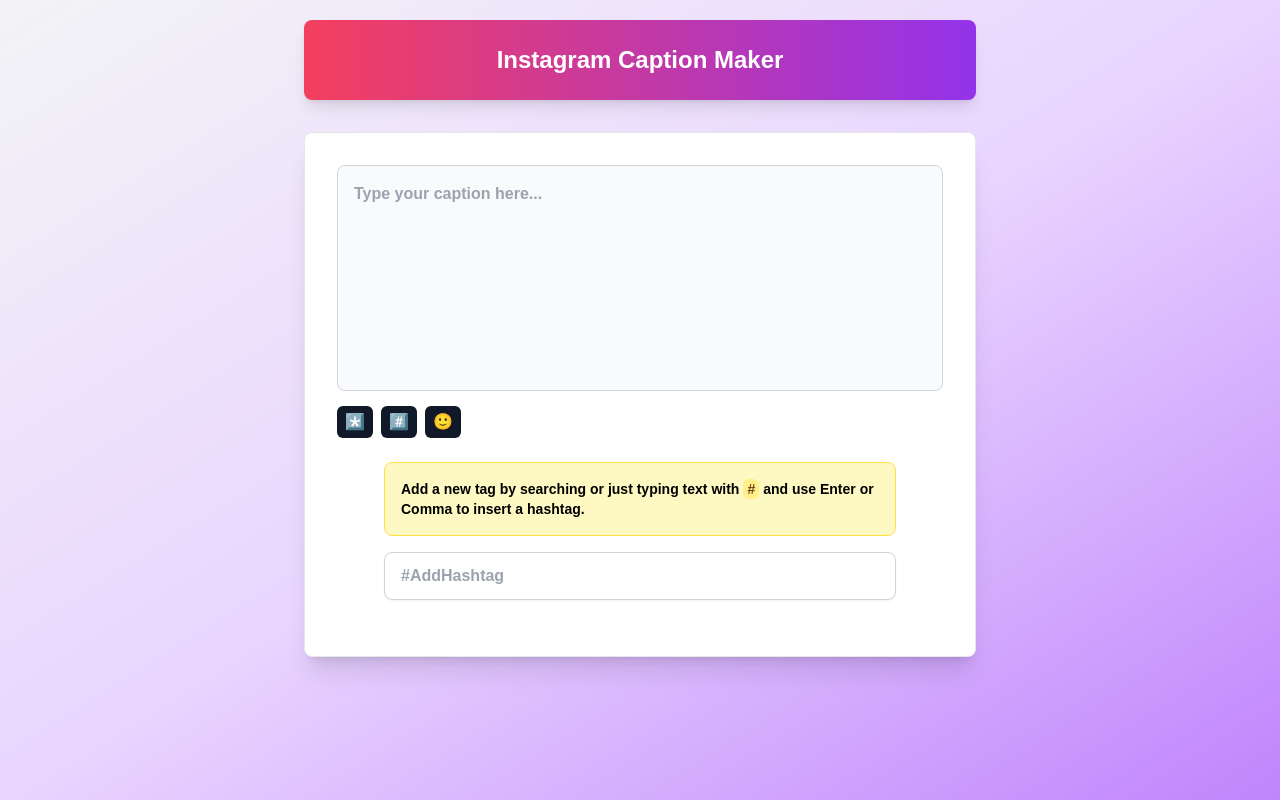
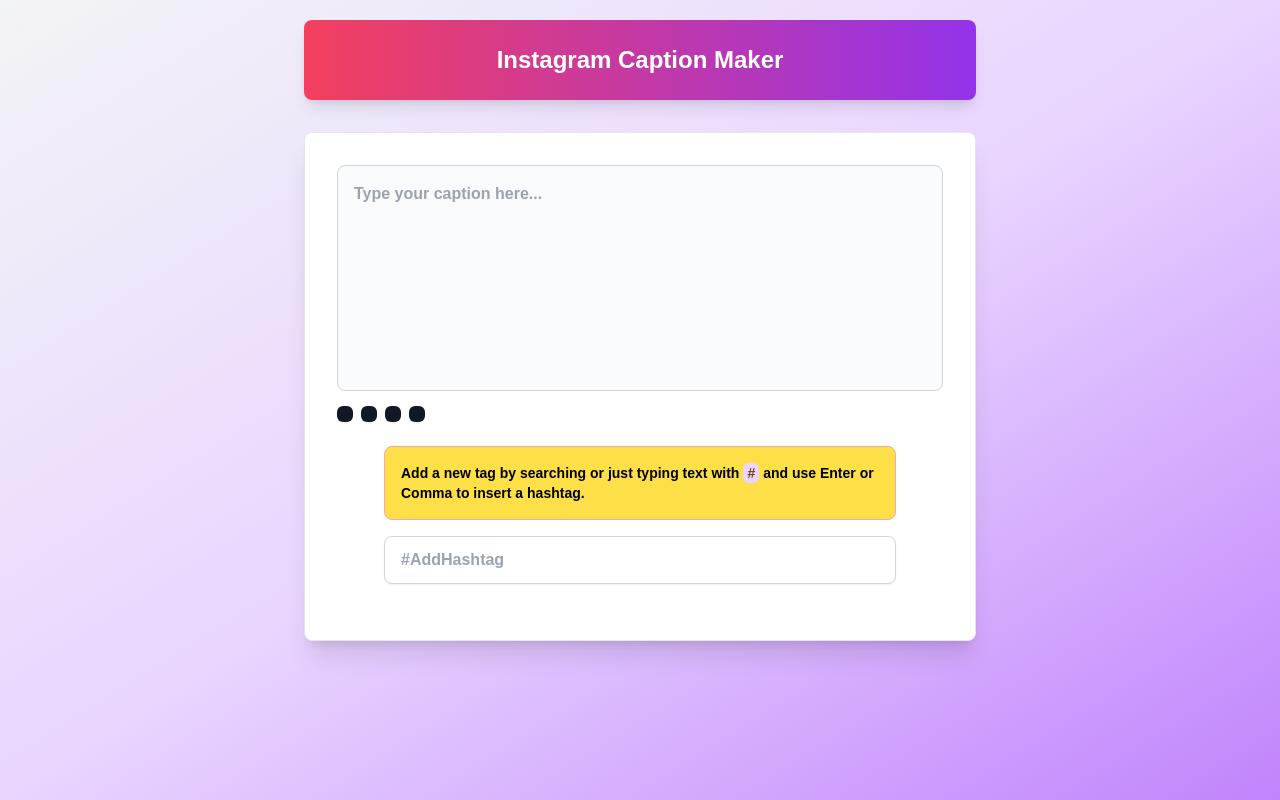
Before and after one commit to mskian/create-insta-caption, a React (Vite) app: page / in a window 1280 px wide. Built offline with nearby package versions, Linux system fonts and the light colour scheme; a web font is replaced by a local one.

Commit message:
UI tweaks

```diff
--- a/package.json
+++ b/package.json
@@ -8,7 +8,8 @@
 	},
 	"dependencies": {
 		"fuse.js": "^7.0.0",
-		"preact": "^10.23.1"
+		"preact": "^10.23.1",
+		"react-icons": "^5.2.1"
 	},
 	"devDependencies": {
 		"@preact/preset-vite": "^2.9.0",
--- a/src/components/CaptionInput.tsx
+++ b/src/components/CaptionInput.tsx
@@ -1,4 +1,5 @@
 import { FC, useState, ChangeEvent, useRef, useEffect } from 'preact/compat';
+import { FaHashtag, FaAsterisk, FaFaceGrinHearts, FaMusic } from "react-icons/fa6";
 
 interface CaptionInputProps {
   caption: string;
@@ -6,7 +7,7 @@
 }
 
 const emojis = [
-  '🥳', '🥤', '🔥', '👋', '😢', '😎', '🥳', '👋', '😅', '😜', '😱', '😡', '✅', '💩', '👻', '⚡', '🍻', '🦊'
+  '🥳', '🥤', '🔥', '👋', '😢', '😎', '🥳', '👋', '😅', '😜', '😱', '😡', '✅', '💩', '👻', '⚡', '🍻', '🦊', '⚠', '▶'
 ];
 
 const CaptionInput: FC<CaptionInputProps> = ({ caption, onChange }) => {
@@ -74,26 +75,34 @@
         <button
           type="button"
           onClick={() => handleSymbolClick('*')}
-          class={`flex items-center justify-center px-2 py-1 rounded-md focus:outline-none transition-colors duration-200 ${symbolType === '*' ? 'bg-blue-600 text-white' : 'bg-gray-900 text-gray-200'}`}
+          class={`flex items-center justify-center px-2 py-2 rounded-md focus:outline-none transition-colors duration-200 ${symbolType === '*' ? 'bg-blue-600 text-white' : 'bg-gray-900 text-gray-200'}`}
           title="Add Bullet Symbol"
         >
-          *️⃣
+          <FaAsterisk />
         </button>
         <button
           type="button"
           onClick={() => handleSymbolClick('#')}
-          class={`flex items-center justify-center px-2 py-1 rounded-md focus:outline-none transition-colors duration-200 ${symbolType === '#' ? 'bg-green-600 text-white' : 'bg-gray-900 text-gray-200'}`}
+          class={`flex items-center justify-center px-2 py-2 rounded-md focus:outline-none transition-colors duration-200 ${symbolType === '#' ? 'bg-green-600 text-white' : 'bg-gray-900 text-gray-200'}`}
           title="Add Number Symbol"
         >
-          #️⃣
+          <FaHashtag />
         </button>
         <button
           type="button"
           onClick={togglePicker}
-          class="flex items-center justify-center px-2 py-1 rounded-md focus:outline-none transition-colors duration-200 text-yellow-600 bg-gray-900 hover:bg-gray-900"
+          class="flex items-center justify-center px-2 py-2 rounded-md focus:outline-none transition-colors duration-200 text-yellow-400 bg-gray-900 hover:bg-gray-900"
           title="Emoji Picker"
         >
-          🙂
+          <FaFaceGrinHearts />
+        </button>
+        <button
+          type="button"
+          onClick={() => handleSymbolClick('♫')}
+          class={`flex items-center justify-center px-2 py-2 rounded-md focus:outline-none transition-colors duration-200 ${symbolType === '#' ? 'bg-green-600 text-white' : 'bg-gray-900 text-gray-200'}`}
+          title="Add Number Symbol"
+        >
+          <FaMusic />
         </button>
       </div>
       {showPicker && (
--- a/src/components/HashtagInput.tsx
+++ b/src/components/HashtagInput.tsx
@@ -101,10 +101,10 @@
 
   return (
     <div class="relative mb-6 w-full max-w-lg mx-auto">
-      <div class="p-4 mb-4 text-sm text-black bg-yellow-100 border border-yellow-300 rounded-lg" role="alert">
+      <div class="p-4 mb-4 text-sm text-black bg-yellow-300 border border-rose-300 rounded-lg" role="alert">
         <p>
           Add a new tag by searching or just typing text with
-          <span class="font-semibold text-yellow-900 bg-yellow-200 px-1 py-0.5 rounded-md mx-1">#</span>
+          <span class="font-semibold text-yellow-900 bg-purple-200 px-1 py-0.5 rounded-md mx-1">#</span>
           and use
           <span class="font-semibold"> Enter</span> or
           <span class="font-semibold"> Comma</span> to insert a hashtag.
--- a/src/components/OutputSection.tsx
+++ b/src/components/OutputSection.tsx
@@ -1,4 +1,5 @@
 import { FC, useState } from 'preact/compat';
+import { FaCopy } from "react-icons/fa6";
 
 interface OutputSectionProps {
   caption: string;
@@ -28,13 +29,13 @@
       {(caption || hashtags.length > 0) && (
         <button
           onClick={handleCopy}
-          class="absolute top-2 right-4 bg-gradient-to-r from-red-500 to-rose-600 text-white p-2 rounded-full shadow-lg hover:bg-gradient-to-l transition duration-150"
+          class="absolute top-2 right-4 bg-gradient-to-r from-red-500 to-rose-600 text-white p-1.5 rounded-lg shadow-lg hover:bg-gradient-to-l transition duration-150"
         >
           {isCopied ? (
             <span class="text-sm font-medium">✓ Copied</span>
           ) : (
             <span class="text-xs" aria-label="Copy">
-              &#x1F4CB; {/* Clipboard emoji */}
+              <FaCopy />
             </span>
           )}
         </button>
```
Also changed, not shown: 2 other files (tests, documents, lock files or other folders).
